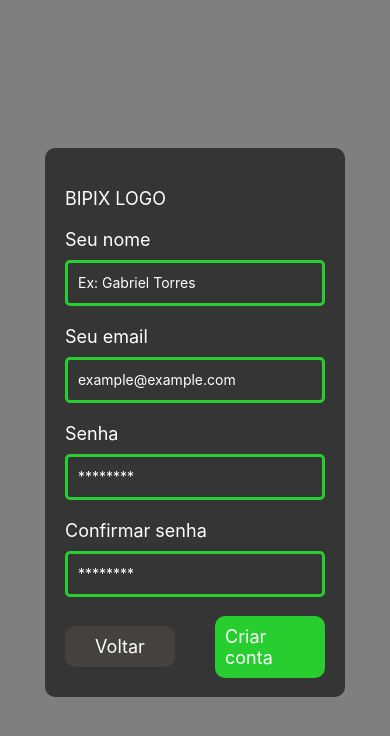
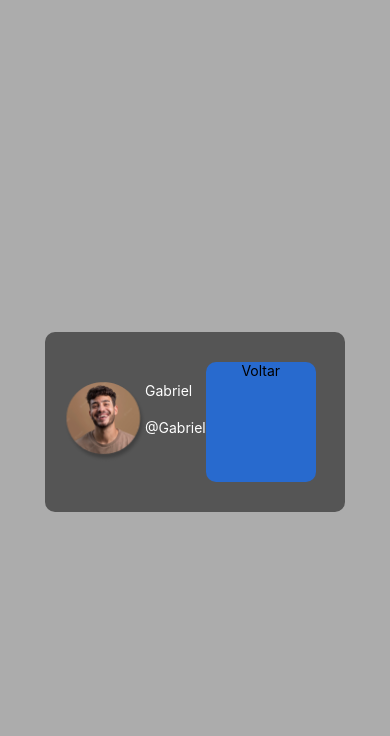
Before and after one commit to cisuno7/app-video-chamada, a React Native app: screen /Home in a window 390 px wide. Shown: the top 736 px of the page. Built offline with nearby package versions, Linux system fonts and the light colour scheme.

Commit message:
:add: Navegação entre as páginas

```diff
--- a/App.js
+++ b/App.js
@@ -1,19 +1,28 @@
 import React from 'react';
-import LoaderScreen from './views/LoaderScreen';
 import Login from './views/Login';
-import LoseGame from './views/LoseGame';
+import SignUp from './views/SignUp';
+import Home from './views/Home';
+import {NavigationContainer} from '@react-navigation/native';
+import {createNativeStackNavigator} from '@react-navigation/native-stack';
 
-import SignUp from './views/SignUp';
-
-
-
+const Stack = createNativeStackNavigator();
 
 
 const AppContainer = () => {
   return (
-    <>
-      <SignUp/>
-    </>
+    <NavigationContainer>
+    <Stack.Navigator
+      screenOptions={{
+        headerShown: false
+      }}>
+      <Stack.Screen name="Home" component={Home} />
+      <Stack.Screen
+        name="Login"
+        component={Login}
+      />
+      <Stack.Screen name="SignUp" component={SignUp} />
+    </Stack.Navigator>
+  </NavigationContainer>
   )
 }
 
--- a/package.json
+++ b/package.json
@@ -11,6 +11,8 @@
   },
   "dependencies": {
     "@react-native/assets-registry": "^0.72.0",
+    "@react-navigation/native": "^6.1.6",
+    "@react-navigation/native-stack": "^6.9.12",
     "axios": "^1.3.4",
     "bcrypt": "^5.1.0",
     "body-parser": "^1.20.2",
@@ -24,7 +26,9 @@
     "react": "18.2.0",
     "react-dom": "^18.2.0",
     "react-native": "0.71.3",
-    "react-native-web": "~0.18.11"
+    "react-native-web": "~0.18.11",
+    "react-native-screens": "~3.20.0",
+    "react-native-safe-area-context": "4.5.0"
   },
   "devDependencies": {
     "@babel/core": "^7.20.0",
--- a/views/Home.js
+++ b/views/Home.js
@@ -0,0 +1,67 @@
+import React from 'react';
+import { View, Text, StyleSheet, Image, Pressable } from 'react-native';
+
+const Home = ({navigation}) => {
+    const imgPerfil = require('../assets/imgPerfilExample.png');
+    return (
+        <View style={styles.container}>
+            <View style={styles.homeContent}>
+                <View style={styles.perfil}>
+                    <Image source={imgPerfil} style={styles.imagePerfil} />
+                    <View style={styles.username}>
+                        <Text style={styles.text}>Gabriel</Text>
+                        <Text style={styles.text}>@Gabriel</Text>
+                    </View>
+                    <Pressable style={styles.button} onPress={() => navigation.navigate('Login')}>
+                        <Text style={styles.textBtn}>Voltar</Text>
+                    </Pressable>
+                </View>
+            </View>
+        </View>
+    );
+};
+
+const styles = StyleSheet.create({
+    container: {
+        flex: 1,
+        backgroundColor: '#ACACAC',
+        alignItems: 'center',
+        justifyContent: 'center',
+    },
+    homeContent: {
+        flexDirection: 'column',
+        backgroundColor: '#555555',
+        paddingVertical: 30,
+        paddingHorizontal: 20,
+        borderRadius: 10,
+        width: 300,
+    },
+    imagePerfil: {
+        marginVertical: 20,
+        width: 80,
+        height: 80,
+    },
+    perfil: {
+        flex: 1,
+        flexDirection: 'row',
+    },
+    username: {
+        flexDirection: 'column',
+    },
+    text: {
+        color: '#FFFFFF',
+        marginTop: 20,
+    },
+    button: {
+        alignItems: 'center',
+        paddingHorizontal: 10,
+        borderRadius: 10,
+        width: 110,
+        backgroundColor: '#286ACE',
+        elevation: 3,
+    },
+});
+
+
+
+export default Home;
--- a/views/Login.js
+++ b/views/Login.js
@@ -1,21 +1,39 @@
 import React from 'react';
-import { View, Text, TextInput, StyleSheet, Pressable } from 'react-native';
+import { View, Text, TextInput, StyleSheet, Pressable, Alert } from 'react-native';
 import axios from 'axios';
 
-
-const Login = () => {
+const Login = ({navigation}) => {
 
     const [login, setLogin] = React.useState('');
     const [passwd, setPasswd] = React.useState('');
-    const handleLogin = () => {
+
+    const handleLogin = ({navigation}) => {
+        const validLogin = /^\w+([\.-]?\w+)*@\w+([\.-]?\w+)*(\.\w{2,3})+$/;
+        const validPass = /^(?=.*[a-zA-Z])(?=.*[0-9])(?=.*[!@#$%*()_+^&}{:;?.])(?:([0-9a-zA-Z!@#$%;*(){}_+^&])(?!\1)){6,}$/;
+
+        if( !login || !passwd ) {
+            Alert.alert('Preencha os campos','Todos os campos devem ser preenchidos.');
+            console.log('Todos os campos devem ser preenchidos.');
+        }
+        if(validLogin.test(login) === false) {
+            Alert.alert('Email','Formato do email incorreto.');
+            console.log('Formato do email incorreto');
+        }
+        if(validPass.test(passwd) === false) {
+            Alert.alert('Senha','A senha deve possuir 8 caracteres, sendo 1 letra maiúscula, 1 minúscula e 1 caractere especial.');
+            console.log('A senha deve possuir no mínimo 8 caracteres, sendo 1 letra maiúscula e 1 minúscula.');
+        }
+        else {
             axios.post('/auth', {
                 email: login,
                 password: passwd
             }).then(response => {
-          console.log(response.data); // Exibe a mensagem de sucesso ou erro no console
+                console.log(response.data);
+                navigation.navigate('Home')
             }).catch(error => {
-          console.log(error); // Exibe o erro no console
+                console.log(error);
             });
+        }
       };
 
 
@@ -43,7 +61,7 @@ const Login = () => {
                     />
             </View>
             <View style={styles.btnBox}>
-            <Pressable style={styles.button} /* onPress={onPress} */>
+            <Pressable style={styles.button} onPress={() => navigation.navigate('SignUp')}>
                 <Text style={styles.textBtn}>Criar conta</Text>
             </Pressable>
             <Pressable style={styles.button} onPress={handleLogin} >
@@ -64,13 +82,12 @@ const Login = () => {
 const styles = StyleSheet.create({
     container: {
         flex: 1,
-        backgroundColor: 'rgba(0, 0, 0, 0.5)',
+        backgroundColor: '#353535',
         alignItems: 'center',
         justifyContent: 'center',
     },
     FormLogin: {
         flexDirection: 'column',
-        backgroundColor: '#353535',
         paddingVertical: 30,
         paddingHorizontal: 20,
         borderRadius: 10,
@@ -85,7 +102,7 @@ const styles = StyleSheet.create({
     input: {
         width: '100%',
         height: 40,
-        borderColor: '#28CE2F',
+        borderColor: '#286ACE',
         color: '#ffffff',
         borderWidth: 3,
         padding: 10,
@@ -118,7 +135,7 @@ const styles = StyleSheet.create({
         paddingHorizontal: 10,
         borderRadius: 10,
         width: 110,
-        backgroundColor: '#28CE2F',
+        backgroundColor: '#286ACE',
         elevation: 3,
     },
 });
--- a/views/SignUp.js
+++ b/views/SignUp.js
@@ -5,13 +5,14 @@ import axios from 'axios';
 
 const SignUp = () => {
     const [username, setLogin] = React.useState('');
+    const [nickname, setNickname] = React.useState('');
     const [password, setPassword] = React.useState('');
     const [confirmPassword, setConfirmPassword] = React.useState('');
     const [email, setEmail] = React.useState('');
 
-    const handleSignUp = () => {
+    const handleSignUp = ({navigation}) => {
         const validEmail = /^\w+([\.-]?\w+)*@\w+([\.-]?\w+)*(\.\w{2,3})+$/;
-        const validSenha = /^(?=.*[a-zA-Z])(?=.*[0-9])(?=.*[!@#$%*()_+^&}{:;?.])(?:([0-9a-zA-Z!@#$%;*(){}_+^&])(?!\1)){6,}$/;
+        const validPass = /^(?=.*[a-zA-Z])(?=.*[0-9])(?=.*[!@#$%*()_+^&}{:;?.])(?:([0-9a-zA-Z!@#$%;*(){}_+^&])(?!\1)){6,}$/;
 
         if(!username || !email || !password || !confirmPassword ) {
             Alert.alert('Preencha os campos','Todos os campos devem ser preenchidos.');
@@ -21,7 +22,7 @@ const SignUp = () => {
             Alert.alert('Email','Formato do email incorreto.');
             console.log('Formato do email incorreto');
         }
-        if(validSenha.test(password) === false) {
+        if(validPass.test(password) === false) {
             Alert.alert('Senha','A senha deve possuir 8 caracteres, sendo 1 letra maiúscula, 1 minúscula e 1 caractere especial.');
             console.log('A senha deve possuir no mínimo 8 caracteres, sendo 1 letra maiúscula e 1 minúscula.');
         }
@@ -32,11 +33,13 @@ const SignUp = () => {
         else {
             axios.post('http://localhost:3000/signup', {
             username: username,
+            nickname: nickname, // add esse campo no banco
             email: email,
             password: password,
             confirmPassword: confirmPassword
             }).then(response => {
-                console.log(response.data); // ou exiba uma mensagem de sucesso
+                console.log(response.data);
+                navigation.navigate('Login')
             }).catch(error => {
                 console.error(error);
             });
@@ -56,6 +59,15 @@ const SignUp = () => {
                     placeholder="Ex: Gabriel Torres"
                     onChangeText={newLogin => setLogin(newLogin)}
                     defaultValue={username}
+                    />
+            </View>
+            <View style={styles.InputBox}>
+                <Text style={styles.labelText}>Seu usuário</Text>
+                <TextInput
+                    style={styles.input}
+                    placeholder="Ex: gabriel.torres123"
+                    onChangeText={newUser => setLogin(newUser)}
+                    defaultValue={nickname}
                     />
             </View>
             <View style={styles.InputBox}>
@@ -88,7 +100,7 @@ const SignUp = () => {
                     />
             </View>
             <View style={styles.btnBox}>
-            <Pressable style={styles.buttonBack} /* onPress={onPress}*/ >
+            <Pressable style={styles.buttonBack} onPress={() => navigation.navigate('Login')} >
                 <Text style={styles.textBtn}>Voltar</Text>
             </Pressable>
             <Pressable style={styles.button}  onPress={handleSignUp} >
@@ -103,13 +115,12 @@ const SignUp = () => {
 const styles = StyleSheet.create({
     container: {
         flex: 1,
-        backgroundColor: 'rgba(0, 0, 0, 0.5)',
+        backgroundColor: '#353535',
         alignItems: 'center',
         justifyContent: 'center',
     },
     FormLogin: {
         flexDirection: 'column',
-        backgroundColor: '#353535',
         paddingVertical: 30,
         paddingHorizontal: 20,
         borderRadius: 10,
@@ -124,7 +135,7 @@ const styles = StyleSheet.create({
     input: {
         width: '100%',
         height: 40,
-        borderColor: '#28CE2F',
+        borderColor: '#286ACE',
         color: '#ffffff',
         borderWidth: 3,
         padding: 10,
@@ -157,7 +168,7 @@ const styles = StyleSheet.create({
         paddingHorizontal: 10,
         borderRadius: 10,
         width: 110,
-        backgroundColor: '#28CE2F',
+        backgroundColor: '#286ACE',
         elevation: 3,
     },
     buttonBack: {
```
Also changed, not shown: assets/imgPerfilExample.png (added), 1 other file (tests, documents, lock files or other folders). Lines whose indentation alone changed are shown as unchanged.
